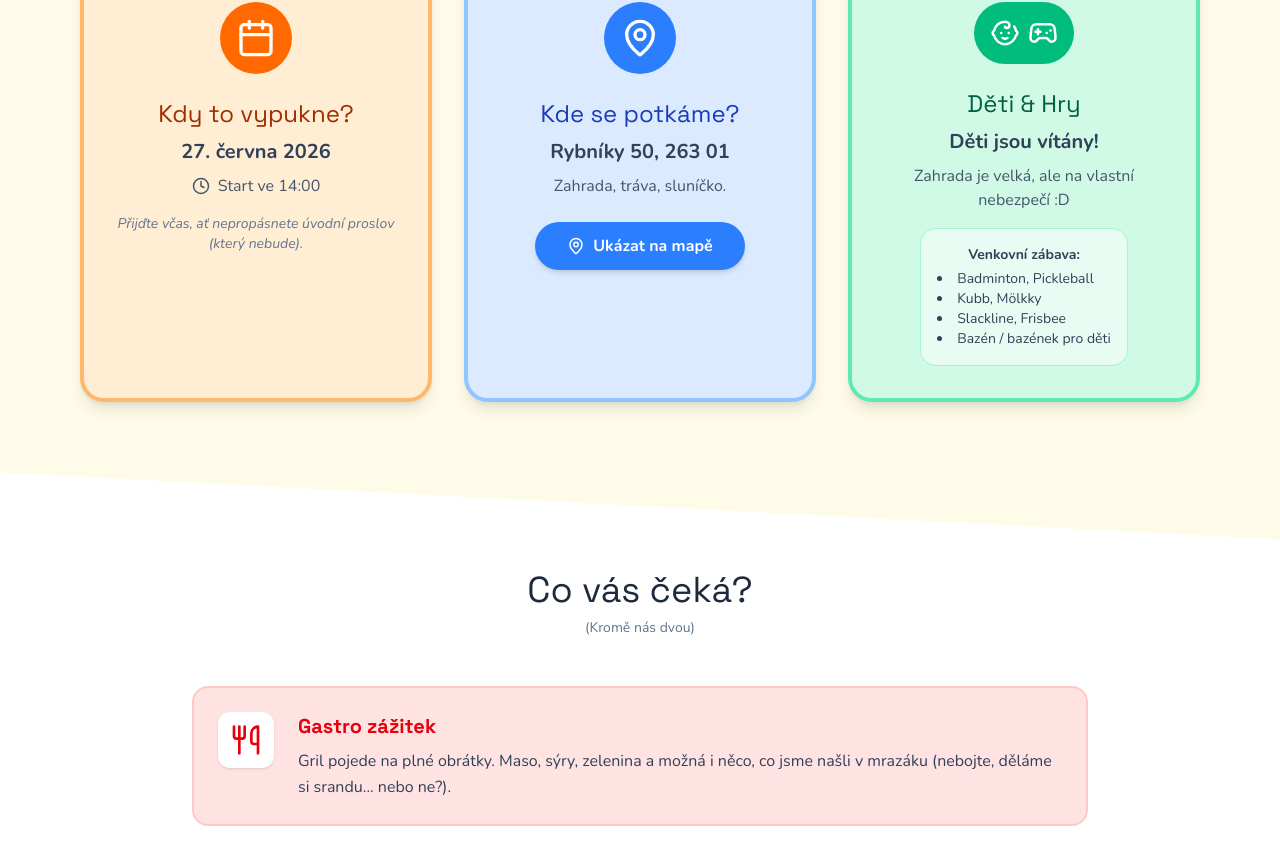
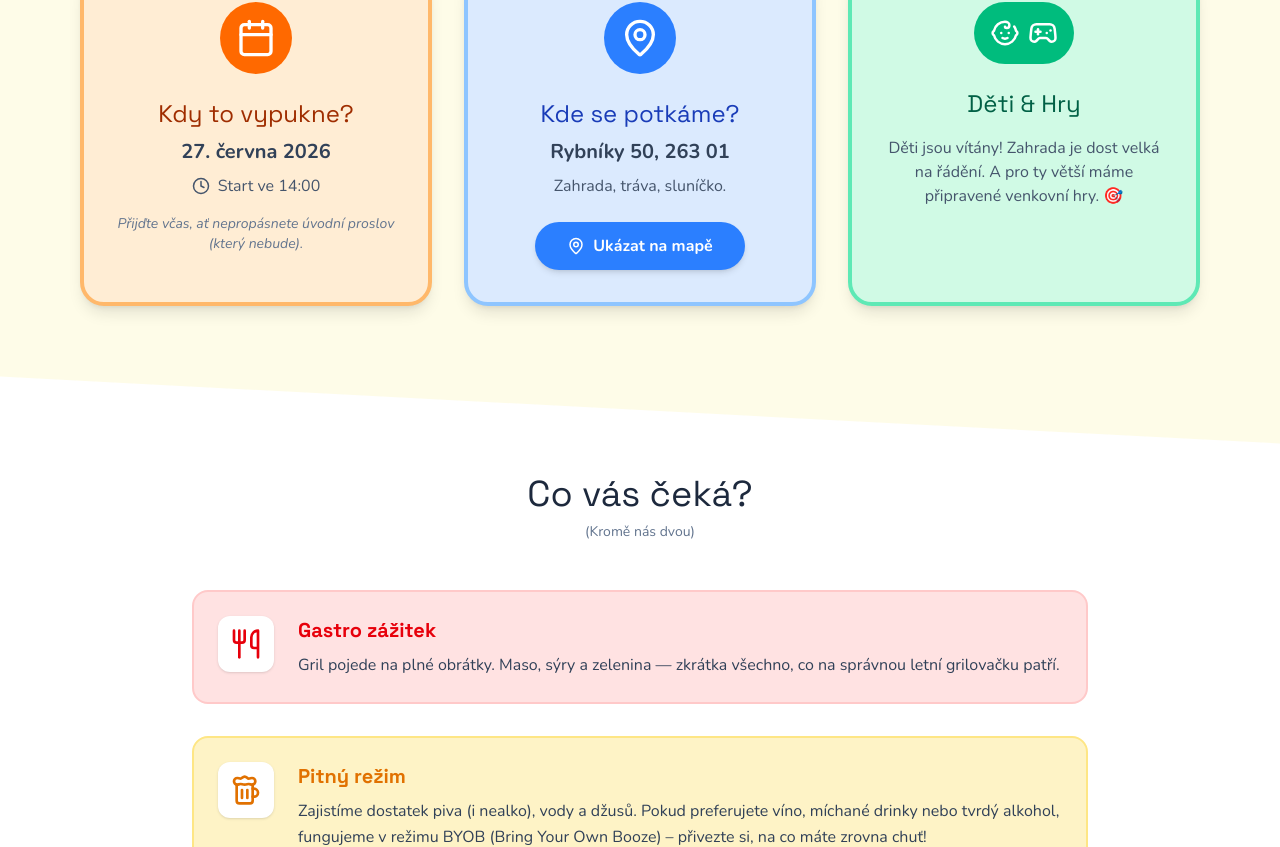
Before and after one commit to David-Nekolny/Birthday30, a React (Vite) app: page / in a window 1280 px wide. Shown: the part 1578-2425 px from the top of the page. Built offline with nearby package versions, Linux system fonts and the light colour scheme.

Commit message:
text edits (#5)
* fix: update gastro section text

* fix: spikeball instead of pickleball, remove pool and games list from kids section

* fix: update kids section description

* fix: update kids & games section description

---------

Co-authored-by: Artie <artie@clawd.ai>

```diff
--- a/src/App.tsx
+++ b/src/App.tsx
@@ -203,17 +203,8 @@ function LogisticsSection() {
             <Gamepad2 size={30} />
           </div>
           <h3 className="font-display text-2xl text-emerald-800 mb-2">Děti & Hry</h3>
-          <p className="text-xl font-bold text-slate-700">Děti jsou vítány!</p>
-          <p className="mt-2 text-slate-600">Zahrada je velká, ale na vlastní nebezpečí :D</p>
-          <div className="mt-4 p-4 bg-white/50 rounded-2xl border border-emerald-200 text-sm text-slate-700">
-            <p className="font-bold mb-1">Venkovní zábava:</p>
-            <ul className="list-disc list-inside text-left">
-              <li>Badminton, Pickleball</li>
-              <li>Kubb, Mölkky</li>
-              <li>Slackline, Frisbee</li>
-              <li>Bazén / bazének pro děti</li>
-            </ul>
-          </div>
+          <p className="mt-2 text-slate-600">Děti jsou vítány! Zahrada je dost velká na řádění. A pro ty větší máme připravené venkovní hry. 🎯</p>
+
         </motion.div>
       </div>
     </section>
@@ -232,7 +223,7 @@ function ProgramSection() {
           <ProgramItem
             icon={<Utensils size={32} />}
             title="Gastro zážitek"
-            desc="Gril pojede na plné obrátky. Maso, sýry, zelenina a možná i něco, co jsme našli v mrazáku (nebojte, děláme si srandu... nebo ne?)."
+            desc="Gril pojede na plné obrátky. Maso, sýry a zelenina — zkrátka všechno, co na správnou letní grilovačku patří."
             color="bg-red-100 text-red-600 border-red-200"
           />
           <ProgramItem
@@ -244,7 +235,7 @@ function ProgramSection() {
           <ProgramItem
             icon={<PartyPopper size={32} />}
             title="Chill & Zábava"
-            desc="Zahradní pohoda, hudba a spousta venkovních her! Máme připravený badminton, kubb, mölkky, slackline, pickleball i frisbee. Hlavně žádný stres."
+            desc="Zahradní pohoda, hudba a spousta venkovních her! Máme připravený badminton, kubb, mölkky, slackline, spikeball i frisbee. Hlavně žádný stres."
             color="bg-purple-100 text-purple-600 border-purple-200"
           />
         </div>
```
